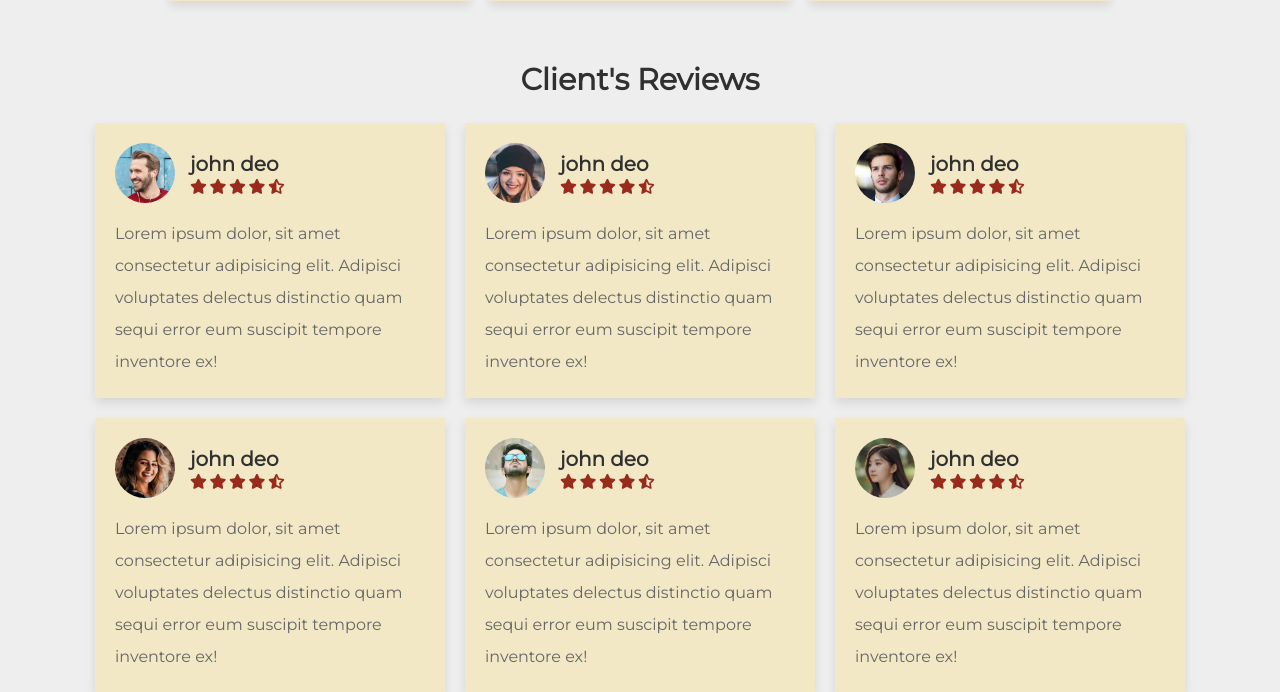
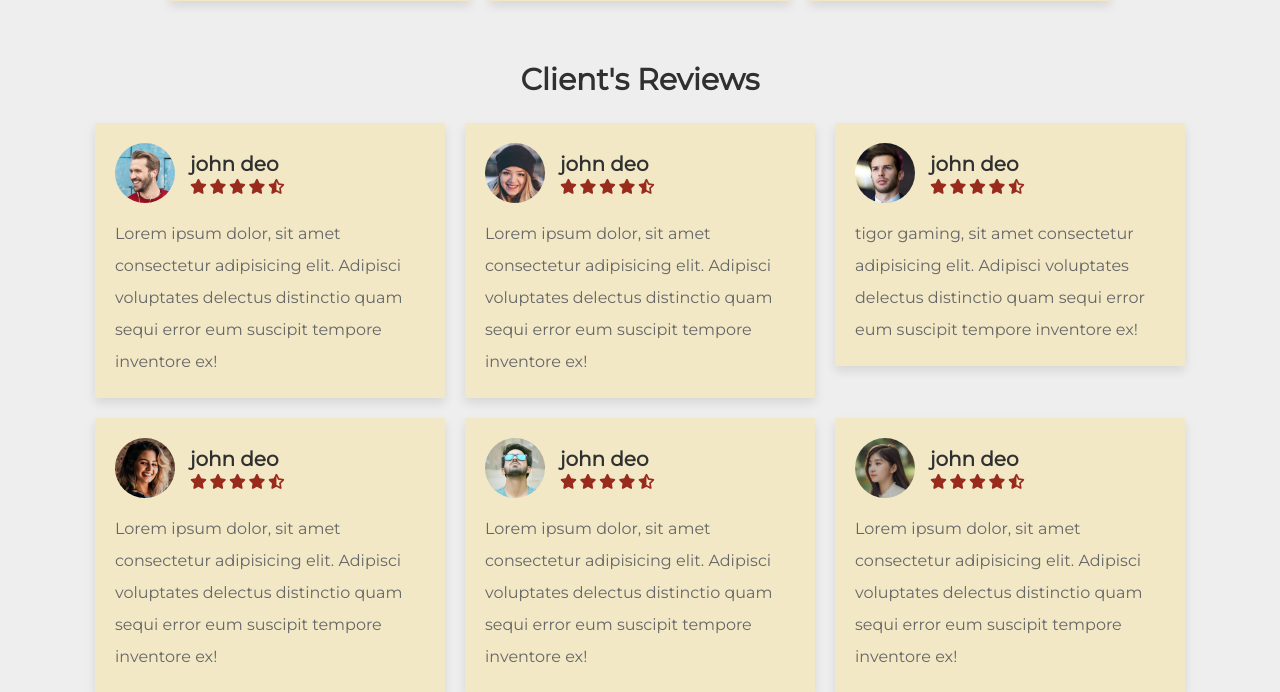
Before and after one commit to qaulanolan/sewaIn-tubes-impal, a PHP site: page /about.php in a window 1280 px wide. Shown: the part 1111-1803 px from the top of the page. Run offline with PHP 8.4, Linux system fonts and the light colour scheme.

Commit message:
Update about.php

```diff
--- a/project/about.php
+++ b/project/about.php
@@ -136,7 +136,7 @@ if(isset($_COOKIE['user_id'])){
                </div>
             </div>
          </div>
-         <p>Lorem ipsum dolor, sit amet consectetur adipisicing elit. Adipisci voluptates delectus distinctio quam sequi error eum suscipit tempore inventore ex!</p>
+         <p>tigor gaming, sit amet consectetur adipisicing elit. Adipisci voluptates delectus distinctio quam sequi error eum suscipit tempore inventore ex!</p>
       </div>
 
       <div class="box">
```
